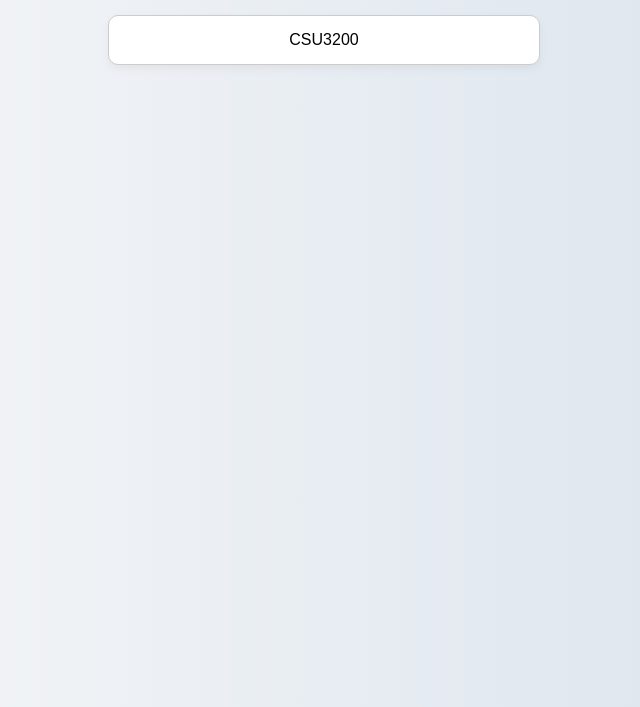
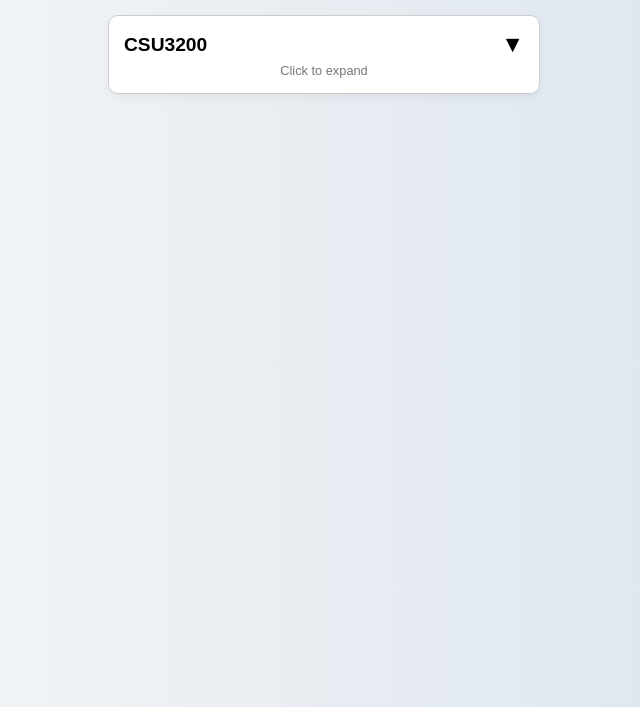
Before and after one commit to SL-MGx03/ouslpapers, a plain HTML site: page level3.html in a window 1280 px wide. Shown: the part 93-800 px from the top of the page, without its empty margins (316-956 px from the left). Drawn offline with Linux system fonts and the light colour scheme.

Commit message:
Update level3.html

```diff
--- a/level3.html
+++ b/level3.html
@@ -27,16 +27,41 @@
       cursor: pointer;
       box-shadow: 0 4px 10px rgba(0,0,0,0.05);
       transition: background-color 0.2s ease;
+      position: relative;
     }
 
     .subject:hover {
       background-color: #f0f8ff;
     }
 
+    .subject-title {
+      font-size: 1.2em;
+      font-weight: bold;
+      display: flex;
+      justify-content: space-between;
+      align-items: center;
+    }
+
+    .arrow {
+      font-size: 1.2em;
+      transition: transform 0.3s ease;
+    }
+
+    .expanded .arrow {
+      transform: rotate(180deg);
+    }
+
+    .hint {
+      font-size: 0.8em;
+      color: #777;
+      margin-top: 5px;
+    }
+
     .paper-links {
       display: none;
       margin-top: 15px;
       text-align: left;
+      transition: all 0.3s ease;
     }
 
     .paper-links a {
@@ -56,8 +81,11 @@
 
   <h1>Level 3 Subjects</h1>
 
-  <div class="subject" onclick="togglePapers('csu3200')">
-    CSU3200
+  <div class="subject" onclick="togglePapers('csu3200', this)">
+    <div class="subject-title">
+      CSU3200 <span class="arrow">&#9660;</span>
+    </div>
+    <div class="hint">Click to expand</div>
     <div id="csu3200" class="paper-links">
       <a href="https://drive.google.com/drive/folders/1NAkPuZizTiVhWfbeMAm2-lvEobV6qxbW?usp=drive_link" target="_blank">CAT Papers</a>
       <a href="https://drive.google.com/drive/folders/1Hyyh_YJ_2pVsQXxi-KEUuc6ybi_nuXYg?usp=drive_link" target="_blank">Final Papers</a>
@@ -65,12 +93,16 @@
   </div>
 
   <script>
-    function togglePapers(id) {
+    function togglePapers(id, element) {
       const section = document.getElementById(id);
-      if (section.style.display === "none" || section.style.display === "") {
-        section.style.display = "block";
+      const isVisible = section.style.display === "block";
+
+      section.style.display = isVisible ? "none" : "block";
+
+      if (element.classList.contains("expanded")) {
+        element.classList.remove("expanded");
       } else {
-        section.style.display = "none";
+        element.classList.add("expanded");
       }
     }
   </script>
```
